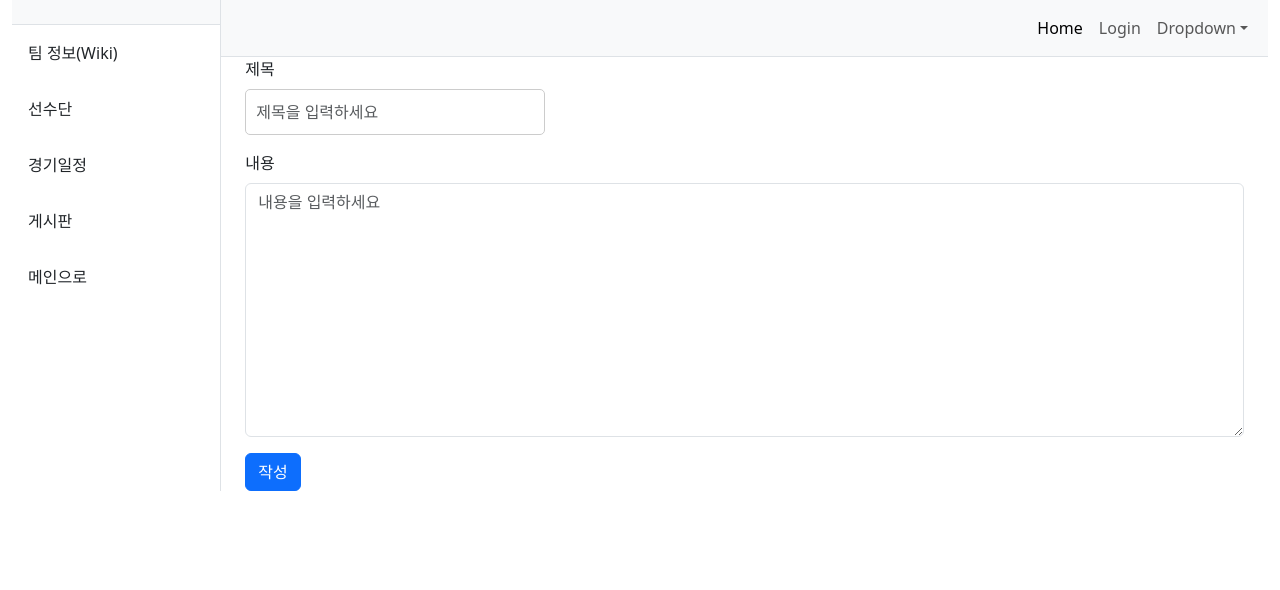
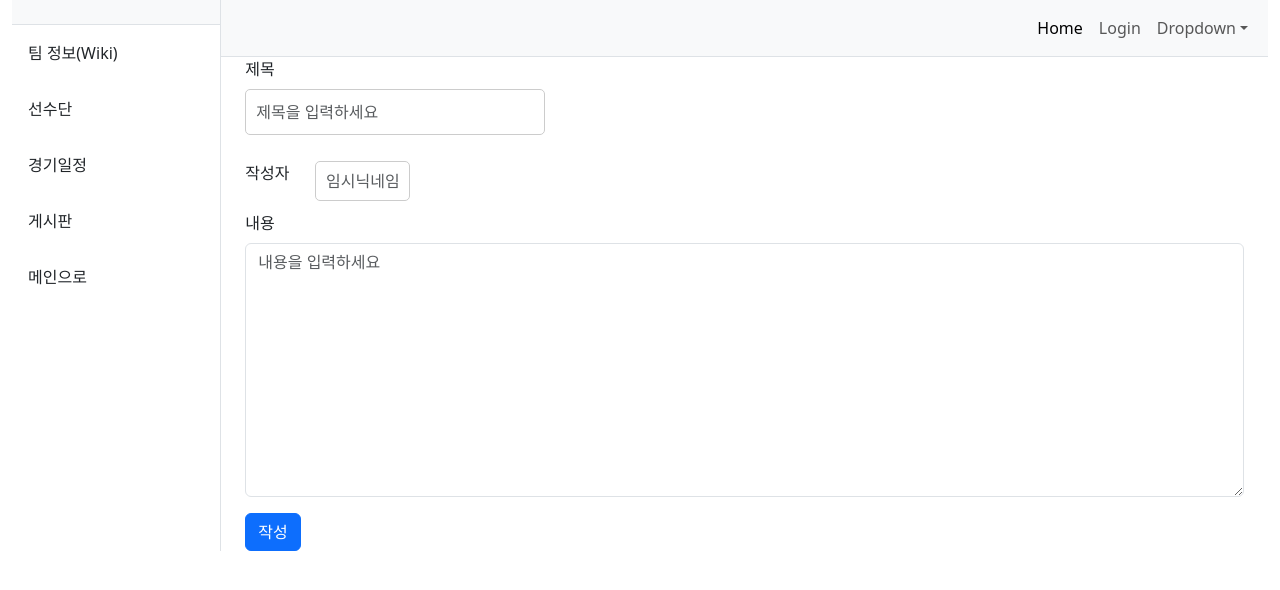
Before and after one commit to ljkhyeong/Soccer-Fan-Board, a React (Create React App) app in the folder soccer-front/soccer-front-app/: page /team/arsenal/board/create in a window 1280 px wide. Shown: the top 590 px of the page. Built offline with nearby package versions, Linux system fonts and the light colour scheme; no server answers.

Commit message:
improve: (프론트) 게시글 생성 개선
비회원 작성 추가

```diff
--- a/soccer-front/soccer-front-app/src/components/team/board/CreatePost.js
+++ b/soccer-front/soccer-front-app/src/components/team/board/CreatePost.js
@@ -1,21 +1,32 @@
-import {useState} from "react";
+import {useEffect, useState} from "react";
 import {Container, Form, Button} from "react-bootstrap";
 import {axiosInstance} from "../../../service/ApiService";
 import {handleInputChange, handleKeyDown, initStateObject} from "../../../service/CommonService";
 import {useNavigate, useParams} from "react-router-dom";
+import {useAuth} from "../../../auth/AuthContext";
 
 const CreatePost = (props) => {
 
+    const {isLogin, loginId} = useAuth();
     const {teamCode} = useParams();
     const [postForm, setPostForm] = useState({
+        tempNickname: loginId,
         title:'',
         content:''
     })
     const [errors, setErrors] = useState({
+        nicknameError:'',
         titleError:'',
         contentError:''
     })
     const navigate = useNavigate();
+
+    useEffect(() => {
+        setPostForm(prevState => ({
+            ...prevState,
+            tempNickname: loginId
+        }));
+    }, [loginId]);
 
     const handlePostSubmit = (e) => {
         e.preventDefault();
@@ -29,6 +40,7 @@ const CreatePost = (props) => {
             console.log(error);
             const errorResult = error.response.data.result;
             setErrors({
+                nicknameError: errorResult.valid_tempNickname,
                 titleError: errorResult.valid_title,
                 contentError: errorResult.valid_content
             })
@@ -40,6 +52,7 @@ const CreatePost = (props) => {
             <Form>
                 <Form.Group className="mb-3" controlId="formTitle">
                     <Form.Label>제목</Form.Label>
+                    <div style={{display: 'flex', justifyItems: 'center'}}>
                     <Form.Control
                         name="title"
                         type="text"
@@ -47,8 +60,27 @@ const CreatePost = (props) => {
                         onChange={(e) => handleInputChange(e,postForm,setPostForm)}
                         required
                     />
-                    { errors.titleError && <Form.Text className="valid-error">{errors.titleError}</Form.Text>}
+                    { errors.titleError && <Form.Text className="valid-error" style={{marginLeft: '10px', marginTop: '10px'}}>{errors.titleError}</Form.Text>}
+                    </div>
                 </Form.Group>
+                { !isLogin && (
+                <Form.Group>
+                    <div style={{display: 'flex', justifyItems: 'center'}}>
+                    <Form.Label>작성자</Form.Label>
+                    <Form.Control
+                        name="tempNickname"
+                        placeholder="임시닉네임"
+                        type="text"
+                        value={postForm.tempNickname}
+                        onChange={(e) => handleInputChange(e,postForm,setPostForm)}
+                        required
+                        style={{marginLeft: '2vw', height: '5vh', width: '95px'}}
+                    />
+                        { errors.nicknameError && <Form.Text className="valid-error" style={{marginLeft: '10px'}}>{errors.nicknameError}</Form.Text>}
+                    </div>
+                </Form.Group>
+                )
+                }
                 <Form.Group className="mb-3" controlId="formContent">
                     <Form.Label>내용</Form.Label>
                     <Form.Control
```
